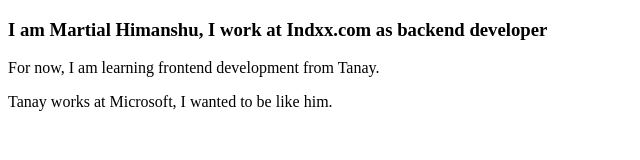
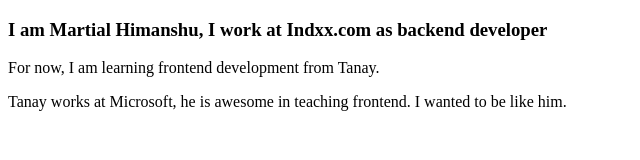
Before and after one commit to mhimanshu0101/neogCamp-lesson-3-component, a plain HTML site: page index.html in a window 1280 px wide. Shown: the whole page, without its empty margins (0-640 px from the left). Drawn offline with Linux system fonts and the light colour scheme.

Commit message:
fix- details update

```diff
--- a/index.html
+++ b/index.html
@@ -11,7 +11,7 @@
         For now, I am learning frontend development from Tanay.
     </p>
     <p>
-        Tanay works at Microsoft, I wanted to be like him.
+        Tanay works at Microsoft, he is awesome in teaching frontend. I wanted to be like him.
     </p>
 </body>
 </html>
```
